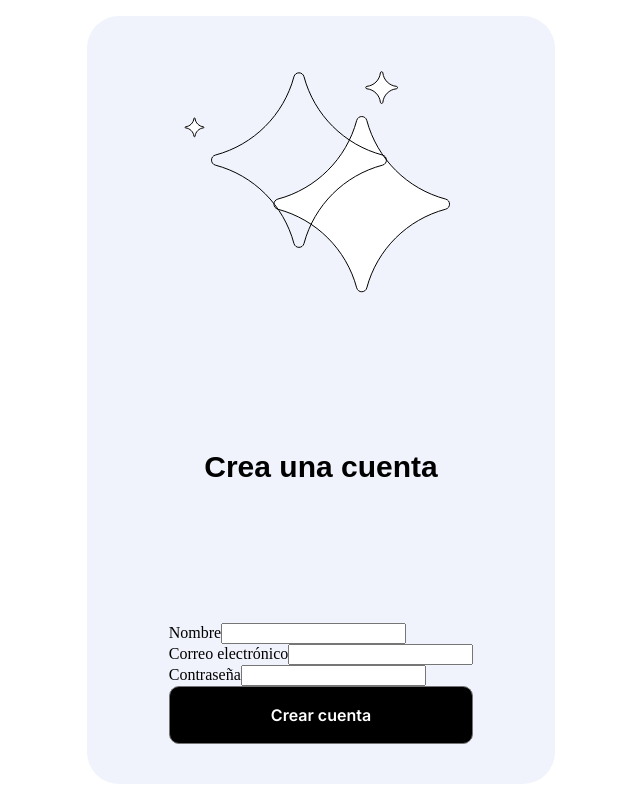
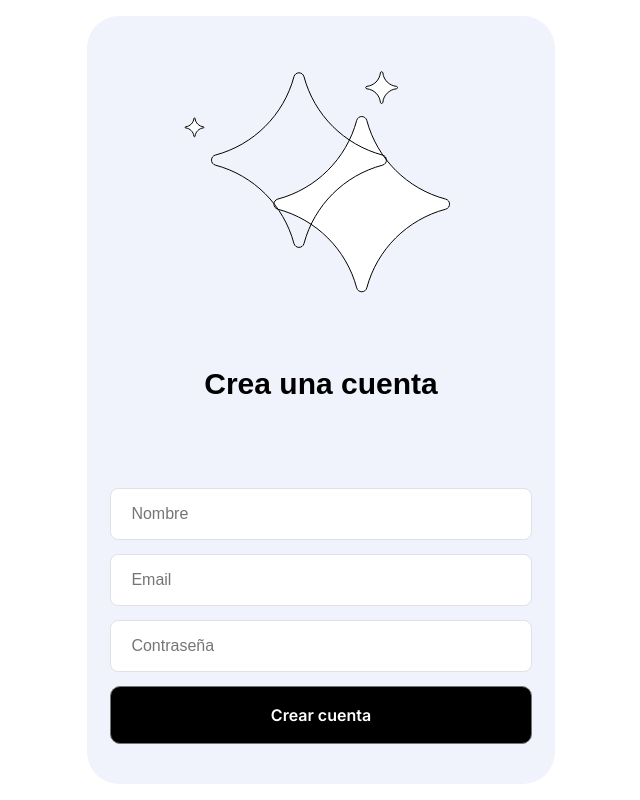
Before and after one commit to aegisnull/adicare, a React (Vite) app in the folder frontend/: page /registrarse in a window 1280 px wide. Shown: the whole page, without its empty margins (319-959 px from the left). Built offline with nearby package versions, Linux system fonts and the light colour scheme.

Commit message:
style: add styling to Register Form

```diff
--- a/frontend/package.json
+++ b/frontend/package.json
@@ -1,4 +1,5 @@
 {
+  "homepage": "https://aegisnull.github.io/adicare/",
   "name": "adicare",
   "private": true,
   "version": "0.1.0",
--- a/frontend/src/components/Register/Register.jsx
+++ b/frontend/src/components/Register/Register.jsx
@@ -8,18 +8,27 @@ function Register() {
         <img src={RegisterIcon} alt='Register' className='register__icon' />
         <h1 className='register__title'>Crea una cuenta</h1>
         <form className='register__form'>
-          <div className='register__form__group'>
-            <label htmlFor='name'>Nombre</label>
-            <input type='text' name='name' id='name' />
-          </div>
-          <div className='register__form__group'>
-            <label htmlFor='email'>Correo electrónico</label>
-            <input type='email' name='email' id='email' />
-          </div>
-          <div className='register__form__group'>
-            <label htmlFor='password'>Contraseña</label>
-            <input type='password' name='password' id='password' />
-          </div>
+          <input
+            type='text'
+            name='name'
+            id='name'
+            placeholder='Nombre'
+            className='register__input'
+          />
+          <input
+            type='email'
+            name='email'
+            id='email'
+            placeholder='Email'
+            className='register__input'
+          />
+          <input
+            type='password'
+            name='password'
+            id='password'
+            placeholder='Contraseña'
+            className='register__input'
+          />
           <button className='button button_accent'>Crear cuenta</button>
         </form>
       </div>
--- a/frontend/src/components/Register/Register.scss
+++ b/frontend/src/components/Register/Register.scss
@@ -14,7 +14,11 @@
     border-radius: 32px;
   }
 
+  &__icon {
+  }
+
   &__title {
+    padding-bottom: 30px;
     font-weight: 700;
     font-size: 30px;
     font-family: Poppins, sans-serif;
@@ -23,5 +27,21 @@
   }
 
   &__form {
+    display: flex;
+    flex-direction: column;
+    gap: 14px;
+    width: 90%;
+  }
+
+  &__input {
+    height: 50px;
+    padding: 0 20px;
+    color: #4f5665;
+    font-size: 16px;
+    font-family: Poppins, sans-serif;
+    line-height: 22px;
+    border: 1px solid #dfe1e6;
+    border-radius: 8px;
+    outline: none;
   }
 }
```
